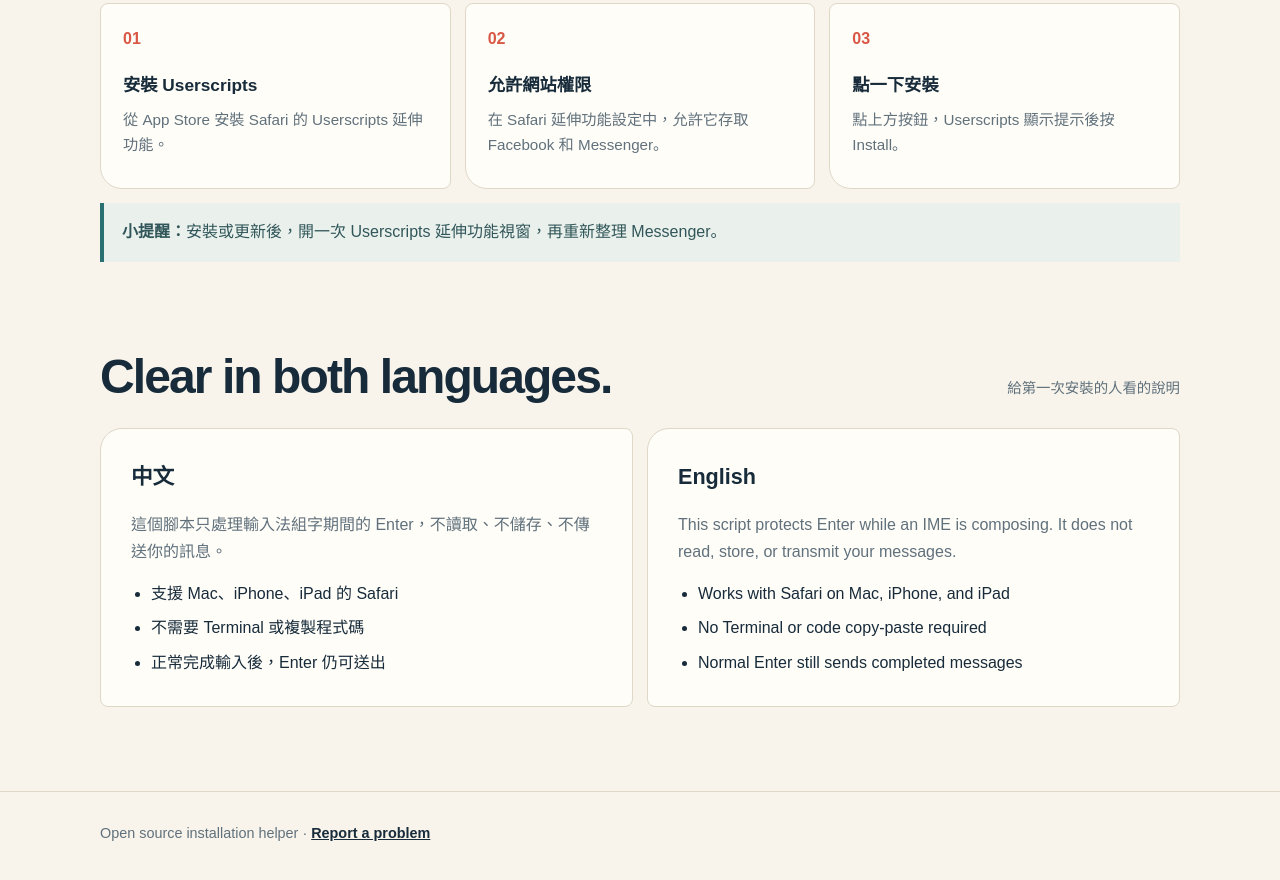
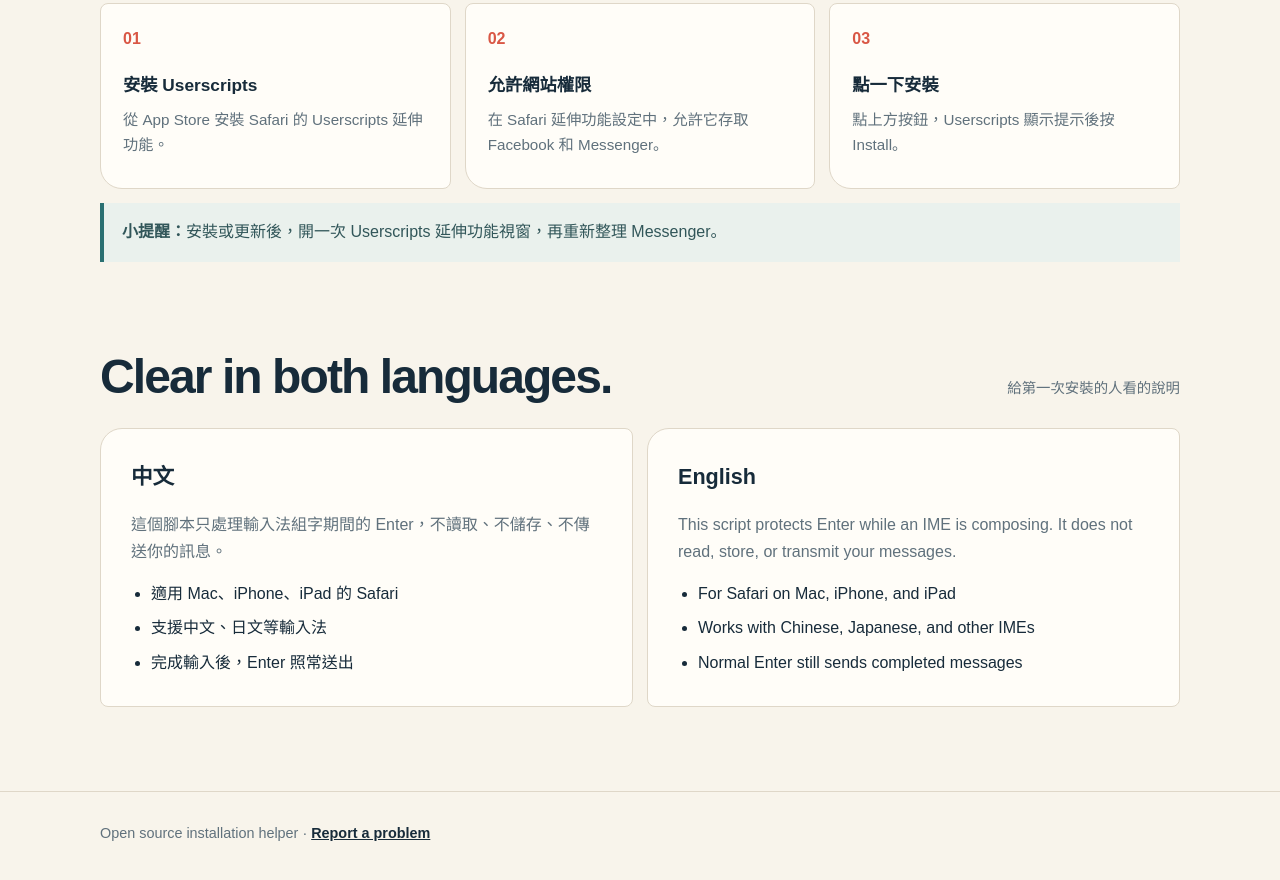
Before and after one commit to maderaotech/safari-messenger-ime-fix, a plain HTML site: page docs/index.html in a window 1280 px wide. Shown: the part 886-1766 px from the top of the page. Drawn offline with Linux system fonts and the light colour scheme.

```diff
--- a/docs/index.html
+++ b/docs/index.html
@@ -219,7 +219,7 @@
 
         <div class="hero">
           <div>
-            <p class="eyebrow">Safari · Userscripts · Simple setup</p>
+            <p class="eyebrow">Safari · Userscripts</p>
             <h1>輸入法的 Enter，留給輸入法。</h1>
             <p class="lead">修正 Safari 使用 Facebook Messenger 打中文時，組字中的 Enter 被誤當成「送出」的問題。</p>
             <div class="actions">
@@ -254,17 +254,17 @@
             <h3>中文</h3>
             <p>這個腳本只處理輸入法組字期間的 Enter，不讀取、不儲存、不傳送你的訊息。</p>
             <ul>
-              <li>支援 Mac、iPhone、iPad 的 Safari</li>
-              <li>不需要 Terminal 或複製程式碼</li>
-              <li>正常完成輸入後，Enter 仍可送出</li>
+              <li>適用 Mac、iPhone、iPad 的 Safari</li>
+              <li>支援中文、日文等輸入法</li>
+              <li>完成輸入後，Enter 照常送出</li>
             </ul>
           </article>
           <article class="language-card" lang="en">
             <h3>English</h3>
             <p>This script protects Enter while an IME is composing. It does not read, store, or transmit your messages.</p>
             <ul>
-              <li>Works with Safari on Mac, iPhone, and iPad</li>
-              <li>No Terminal or code copy-paste required</li>
+              <li>For Safari on Mac, iPhone, and iPad</li>
+              <li>Works with Chinese, Japanese, and other IMEs</li>
               <li>Normal Enter still sends completed messages</li>
             </ul>
           </article>
```
Also changed, not shown: 2 other files.
